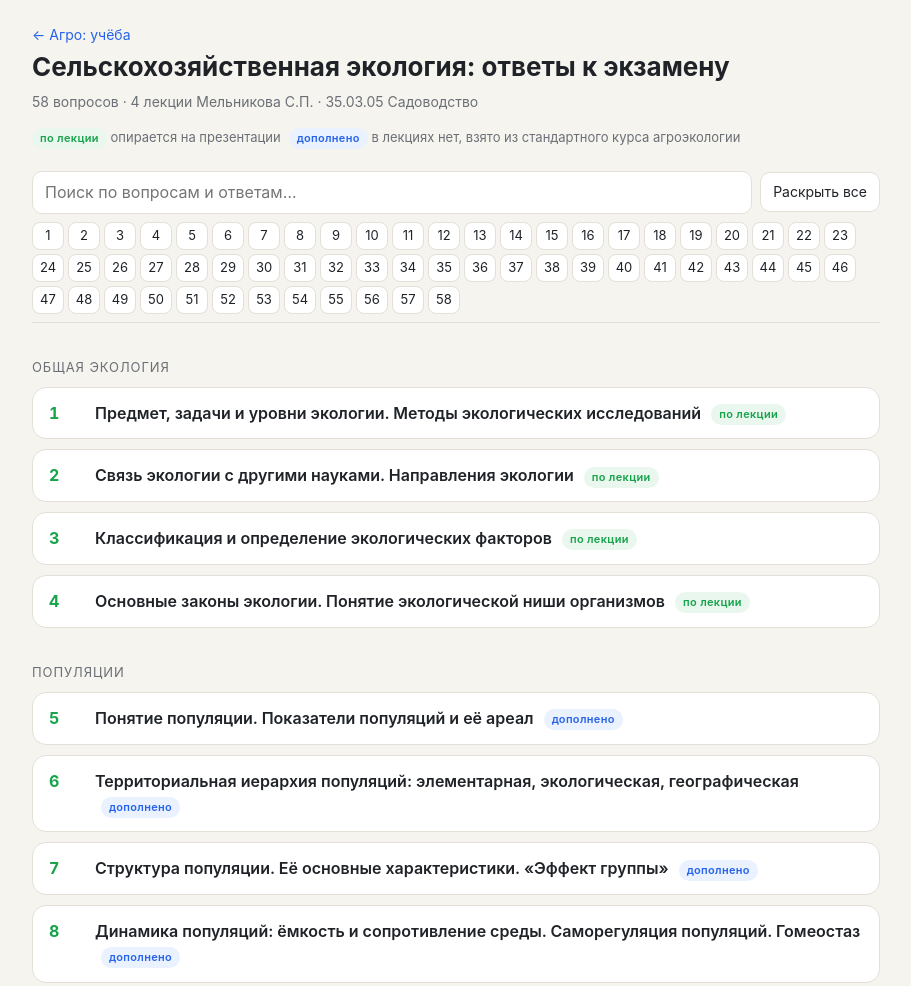
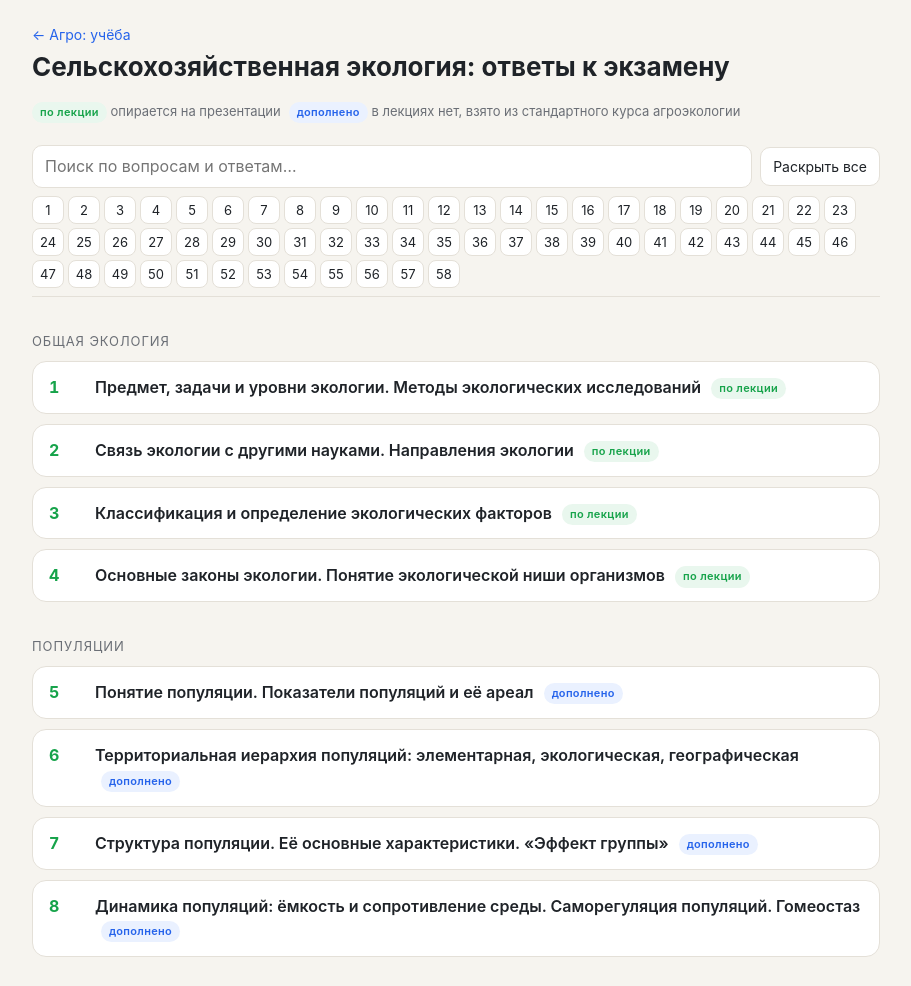
Before and after one commit to darlenelandau/agro, a plain HTML site: page ecology.html in a window 1280 px wide. Shown: the top 986 px of the page, without its empty margins (184-1095 px from the left). Drawn offline with Linux system fonts and the light colour scheme.

Commit message:
Убрана подстрочная строка в заголовке экологии
Co-Authored-By: Claude Opus 5.5 <noreply@anthropic.com>

```diff
--- a/ecology.html
+++ b/ecology.html
@@ -85,7 +85,6 @@ svg .ah{fill:var(--muted)}
 <div class="wrap">
 <a class="back" href="index.html">← Агро: учёба</a>
 <h1>Сельскохозяйственная экология: ответы к экзамену</h1>
-<div class="sub">58 вопросов · 4 лекции Мельникова С.П. · 35.03.05 Садоводство</div>
 <div class="legend">
   <span><span class="tag lec">по лекции</span> опирается на презентации</span>
   <span><span class="tag add">дополнено</span> в лекциях нет, взято из стандартного курса агроэкологии</span>
```
